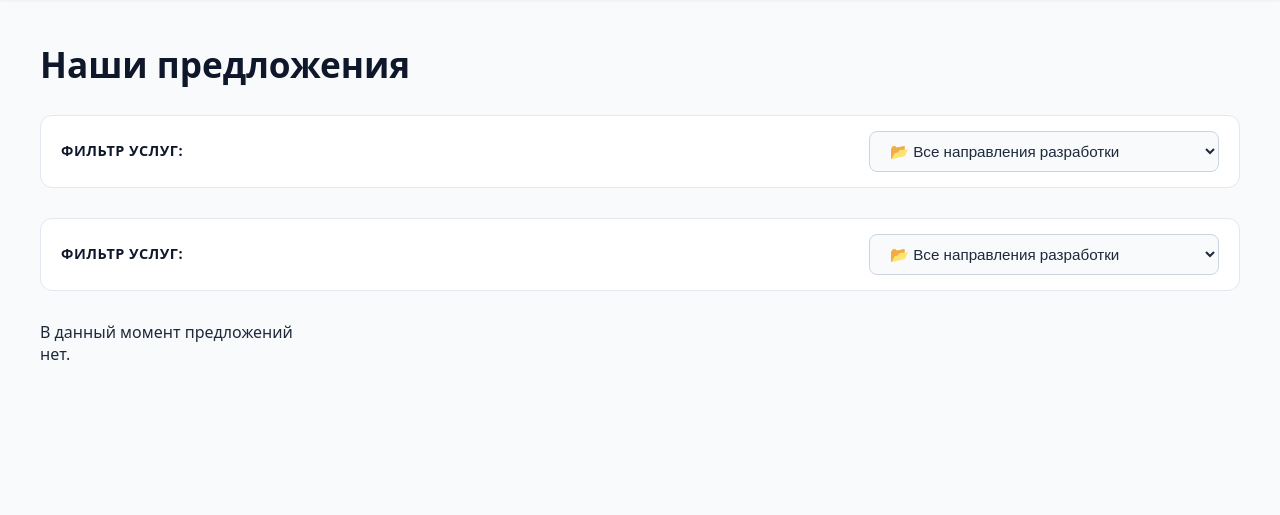
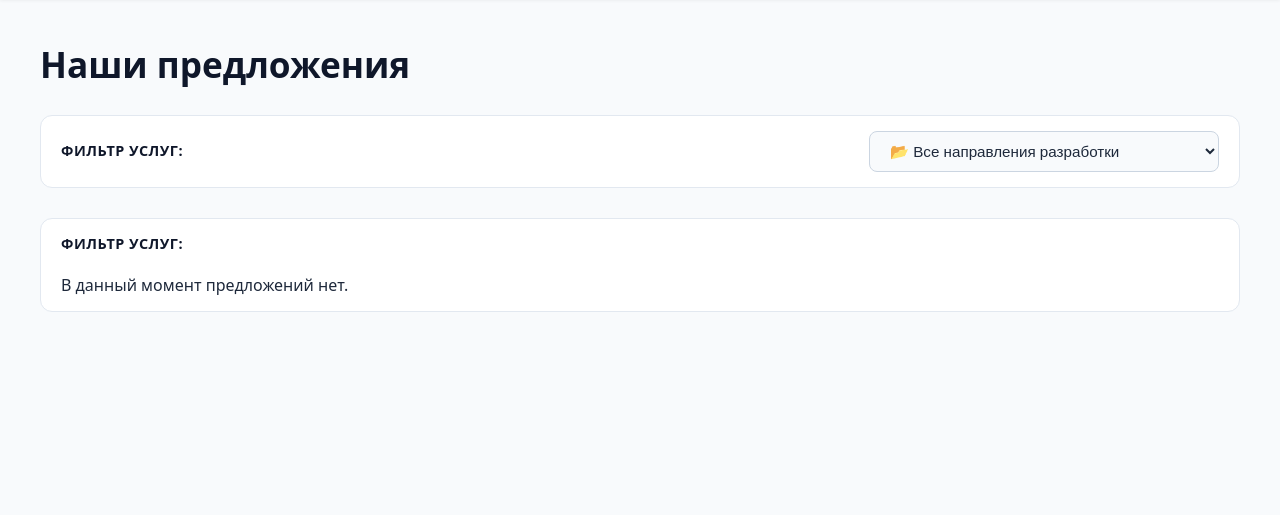
Before and after one commit to MrSkyAngule/myskile, a Django app: page /orders/ in a window 1280 px wide. Shown: the part 61-576 px from the top of the page. Run offline with Django 5.2, Linux system fonts and the light colour scheme; data that the repository does not hold is empty.

Commit message:
First commit

```diff
--- a/templates/html/order.html
+++ b/templates/html/order.html
@@ -54,26 +54,6 @@
                     <span style="font-size: 0.9rem; font-weight: 700; color: #0f172a; text-transform: uppercase; letter-spacing: 0.5px;">Фильтр услуг:</span>
                 </div>
 
-                <!-- Выпадающий список (Селектор) -->
-                <div style="flex-grow: 1; max-width: 350px; width: 100%;">
-                    <select onchange="location = this.value;" style="width: 100%; padding: 10px 16px; font-size: 0.95rem; font-weight: 500; color: #1e293b; background-color: #f8fafc; border: 1px solid #cbd5e1; border-radius: 8px; outline: none; cursor: pointer; transition: border-color 0.2s;">
-
-                        <!-- Опция "Все услуги" -->
-                        <option value="{% url 'order' %}" {% if not selected_tag %}selected{% endif %}>
-                            📂 Все направления разработки
-                        </option>
-
-                        <!-- Динамический список тегов из базы данных -->
-                        {% for tag in tags %}
-                            <option value="{% url 'order' %}?tag={{ tag.slug }}" {% if selected_tag == tag.slug %}selected{% endif %}>
-                                🏷️ {{ tag.name }}
-                            </option>
-                        {% endfor %}
-
-                    </select>
-                </div>
-            </div>
-
             <div class="services-grid">
                 {% for card in cards %}
                 <div class="card">
```
